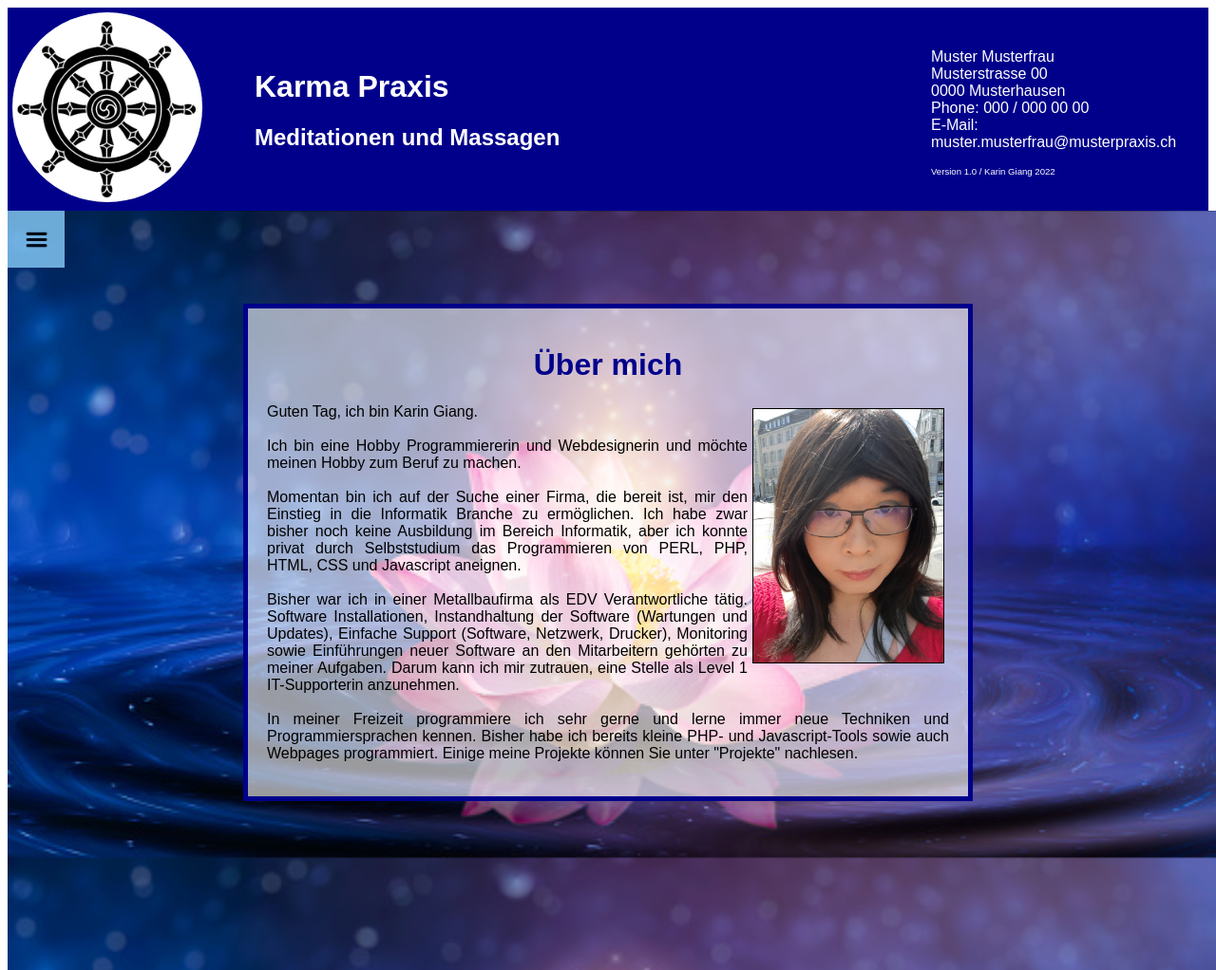
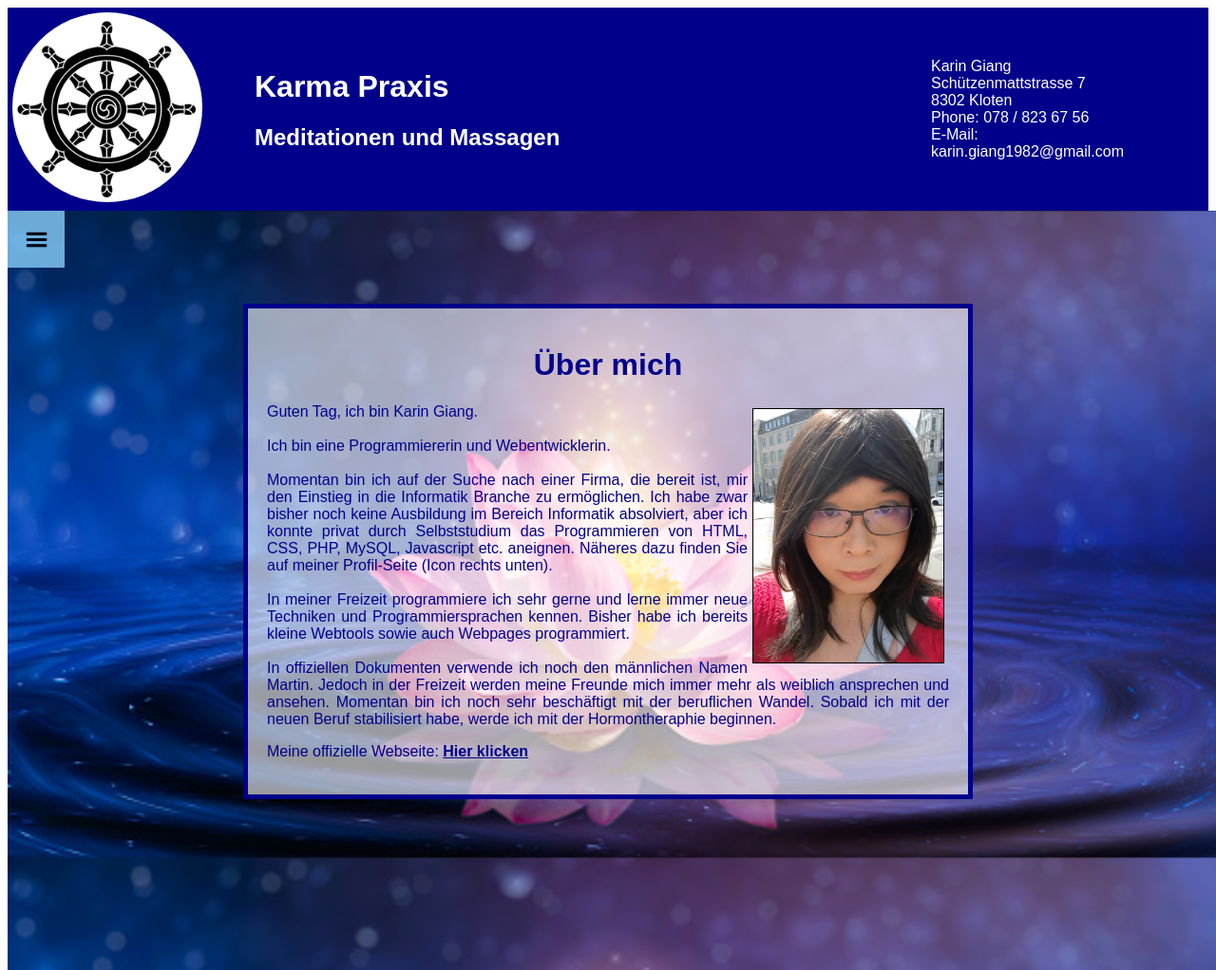
Before and after one commit to Carranya/website_proposal_1, a PHP site: page /index.php?page=about in a window 1280 px wide. Shown: the whole page at 95% size. Run offline with PHP 8.4, Linux system fonts and the light colour scheme.

Commit message:
new text

```diff
--- a/format.css
+++ b/format.css
@@ -156,6 +156,17 @@
     width: 100%;
 }
 
+#officalHomepage {
+    font-weight: bold;
+}
+
+#officalHomepage a {
+    color: darkblue;
+}
+
+#officalHomepage:hover {
+    opacity: 0.6;
+}
 
 @media  only screen and (max-width: 925px) {
     .head-right {
--- a/index.php
+++ b/index.php
@@ -24,7 +24,6 @@
 
         <div class='head-right'>
                 <?php include "parts/addres.html"; ?>
-                <p style='color: white; font-size: 0.6em'>Version 1.0 / Karin Giang 2022</p>
         </div>
     </div>
 
--- a/pages/about.php
+++ b/pages/about.php
@@ -4,18 +4,24 @@
         <div class='about-pic'>
             <img src="img/karin.jpg"></img>
         </div>
-        Guten Tag, ich bin Karin Giang.
-        <br><br>
-        Ich bin eine Hobby Programmiererin und Webdesignerin und möchte meinen Hobby zum Beruf zu machen.
-        <br><br>
-        Momentan bin ich auf der Suche einer Firma, die bereit ist, mir den Einstieg in die Informatik Branche zu ermöglichen.
-        Ich habe zwar bisher noch keine Ausbildung im Bereich Informatik, aber ich konnte privat durch Selbststudium das Programmieren von PERL, PHP, HTML, CSS und Javascript aneignen.
-        <br><br>
-        Bisher war ich in einer Metallbaufirma als EDV Verantwortliche tätig.
-        Software Installationen, Instandhaltung der Software (Wartungen und Updates), Einfache Support (Software, Netzwerk, Drucker), Monitoring sowie Einführungen neuer Software an den Mitarbeitern gehörten zu meiner Aufgaben. Darum kann ich mir zutrauen, eine Stelle als Level 1 IT-Supporterin anzunehmen.
-        <br><br>
-        In meiner Freizeit programmiere ich sehr gerne und lerne immer neue Techniken und Programmiersprachen kennen.
-        Bisher habe ich bereits kleine PHP- und Javascript-Tools sowie auch Webpages programmiert. Einige meine Projekte können Sie unter "Projekte" nachlesen.</p>
+        <p>
+            Guten Tag, ich bin Karin Giang.
+            <br><br>
+            Ich bin eine Programmiererin und Webentwicklerin.
+            <br><br>
+            Momentan bin ich auf der Suche nach einer Firma, die bereit ist,
+            mir den Einstieg in die Informatik Branche zu ermöglichen.
+            Ich habe zwar bisher noch keine Ausbildung im Bereich Informatik absolviert,
+            aber ich konnte privat durch Selbststudium das Programmieren von HTML, CSS, PHP, MySQL, Javascript etc. aneignen.
+            Näheres dazu finden Sie auf meiner Profil-Seite (Icon rechts unten).
+            <br><br>
+            In meiner Freizeit programmiere ich sehr gerne und lerne immer neue Techniken und Programmiersprachen kennen.
+            Bisher habe ich bereits kleine Webtools sowie auch Webpages programmiert.
+            <br><br>
+            In offiziellen Dokumenten verwende ich noch den männlichen Namen Martin.
+            Jedoch in der Freizeit werden meine Freunde mich immer mehr als weiblich ansprechen und ansehen.
+            Momentan bin ich noch sehr beschäftigt mit der beruflichen Wandel. Sobald ich mit der neuen Beruf stabilisiert habe, werde ich mit der Hormontheraphie beginnen.</p>
+        <p>Meine offizielle Webseite: <span id="officalHomepage"><a href="http://www.karingiang.ch" target="_blank">Hier klicken</span></a></p>
     </div>
 
 
--- a/parts/addres.html
+++ b/parts/addres.html
@@ -1,6 +1,7 @@
-<p>Muster Musterfrau<br>
-    Musterstrasse 00<br>
-    0000 Musterhausen<br>
-    Phone: 000 / 000 00 00<br>
-    E-Mail: muster.musterfrau@musterpraxis.ch
+<p>
+    Karin Giang<br>
+    Schützenmattstrasse 7<br>
+    8302 Kloten<br>
+    Phone: 078 / 823 67 56<br>
+    E-Mail: karin.giang1982@gmail.com
 </p>
```
